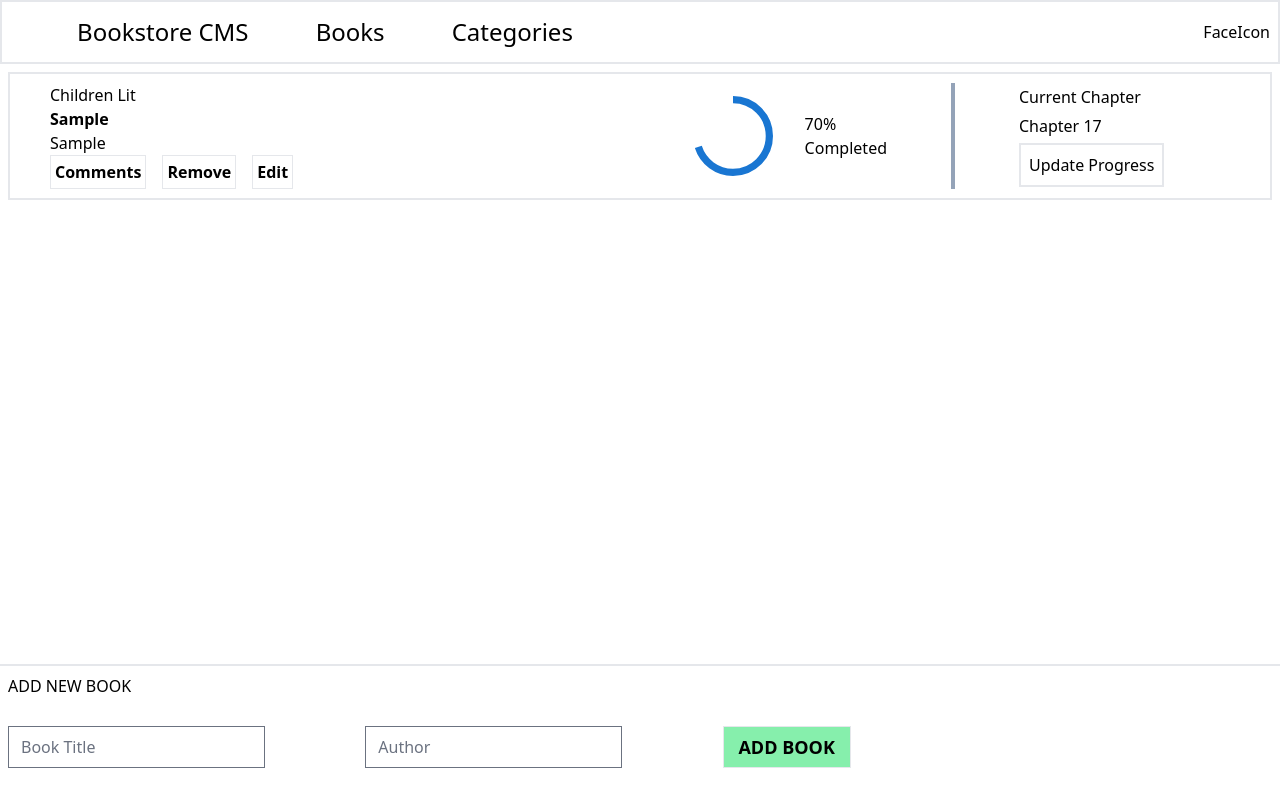
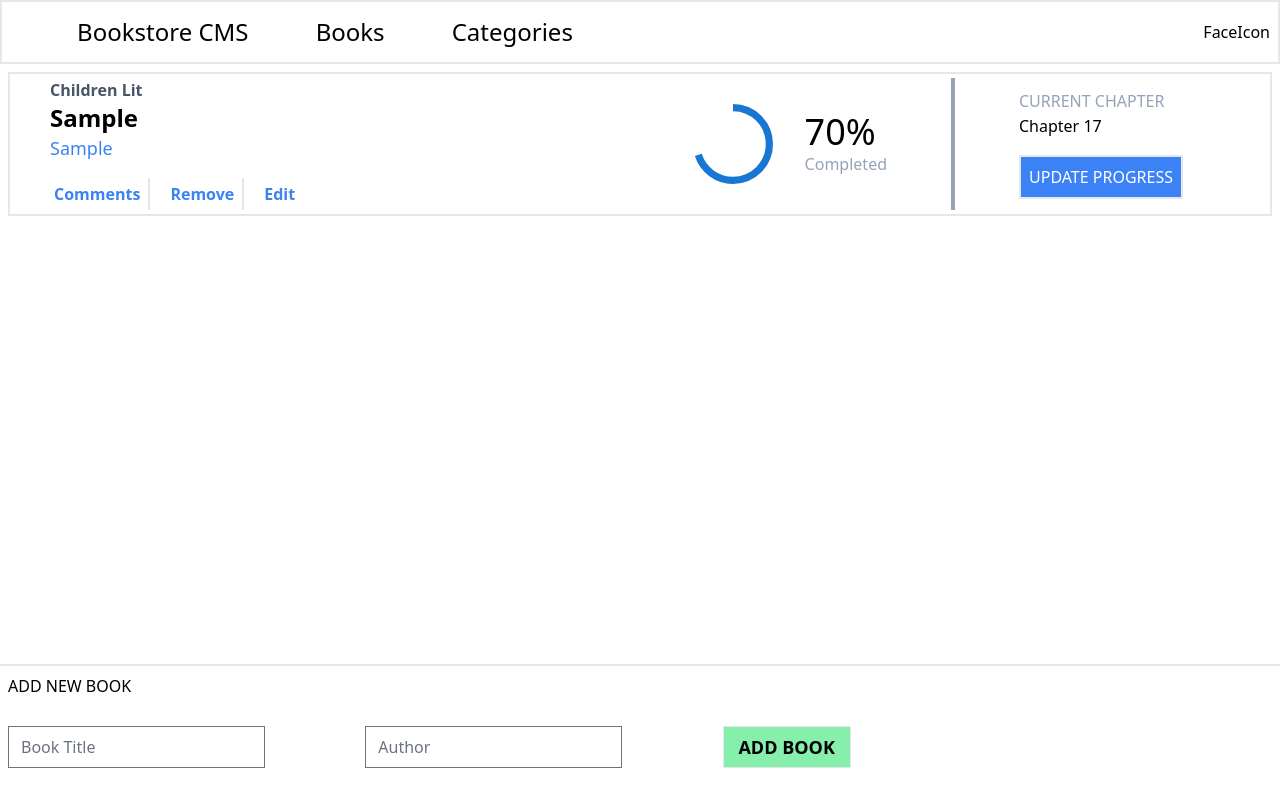
Before and after one commit to MosDevx/Bookstore-React, a React (Vite) app: page / in a window 1280 px wide. Both pictures are taken after typing "Sample", "Sample" into the empty fields and a click on the button "ADD BOOK". Built offline with nearby package versions, Linux system fonts and the light colour scheme; no server answers.

Commit message:
style Book Component

```diff
--- a/src/Components/Book.jsx
+++ b/src/Components/Book.jsx
@@ -13,36 +13,36 @@ const Book = ({title,author,item_id,category})=>{
 	return(
 		<>
 		{/* main-div */}
-		<div className=" flex border-2 h-32 m-2 items-center">
+		<div className=" flex border-2 h-36 m-2 items-center">
 
 				{/*First half - Details and complete Icon */}
 			<div className='w-3/4 flex justify-between'>
 
 					{/* Details */}
 					<div className='flex flex-col pl-10 text-left'>
-							<span>{category}</span>
-							<span className='capitalize font-bold'>{title}</span>
-							<span className='capitalize'>{author}</span>
+							<span className="font-bold  text-slate-600">{category}</span>
+							<span className='capitalize font-bold text-2xl'>{title}</span>
+							<span className='capitalize text-blue-500 text-lg'>{author}</span>
 
-							<div className='space-x-4'>
-								<button className='border p-1 font-bold'>Comments</button>
-								<button className='border p-1 font-bold' onClick={()=>onRemoveButtonClicked(item_id)}>Remove</button>
-								<button className='border p-1 font-bold' >Edit</button>
+							<div className='space-x-4 mt-4 text-blue-500'>
+								<button className='border-r-2 p-1 pr-2 font-bold'>Comments</button>
+								<button className='border-r-2 p-1 pr-2 font-bold' onClick={()=>onRemoveButtonClicked(item_id)}>Remove</button>
+								<button className=' p-1 font-bold' >Edit</button>
 							</div>
 					</div>
 
 						{/*Complete Icon  */}
 					<div className='flex justify-between  items-center border-r-4 pr-16 border-slate-400'>
 						<CircularProgress variant="determinate" size={80} thickness={4} value={70} />
-						<span className='pl-8'>70% <br />Completed</span>
+						<span className='pl-8 text-slate-400'> <span className='text-4xl text-black'>70%</span>  <br />Completed</span>
 					</div>
 			</div>
 
 				{/*Second half- Current Chapter  */}
-			<div className='w-1/4 flex flex-col h-28   pl-16 justify-evenly'>
-				<span>Current Chapter</span>
-				<span>Chapter 17</span>
-				<button className='w-fit border-2 p-2 '>Update Progress</button>
+			<div className='w-1/4 flex flex-col h-28  pl-16 justify-evenly'>
+				<span className='text-slate-400 uppercase'>Current Chapter</span>
+				<span className='capitalize mb-4'>Chapter 17</span>
+				<button className='w-fit border-2 p-2 uppercase bg-blue-500 text-white'>Update Progress</button>
 			</div>
 		</div>
 		</>
```
